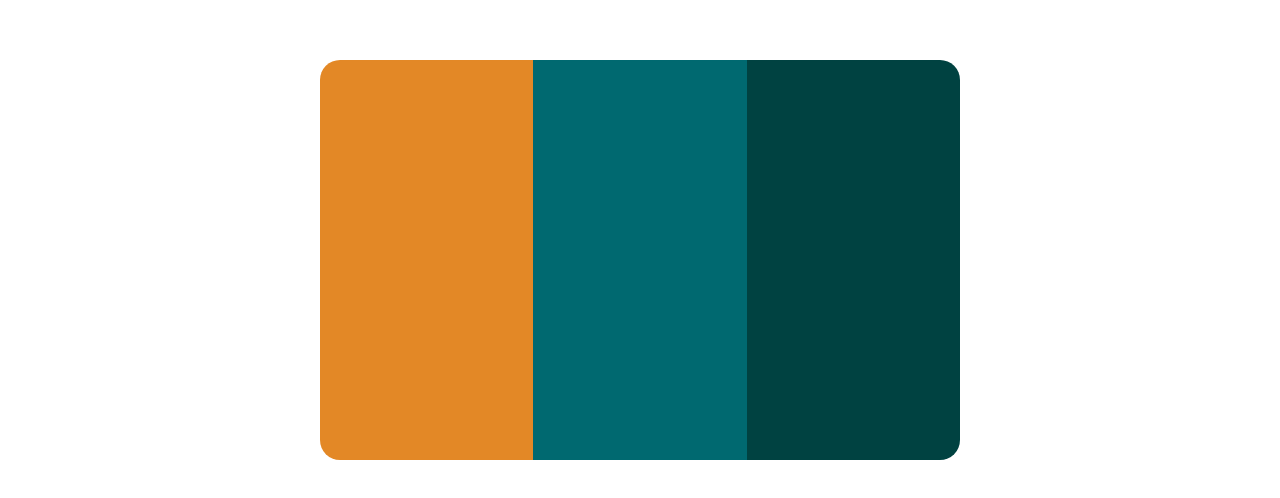
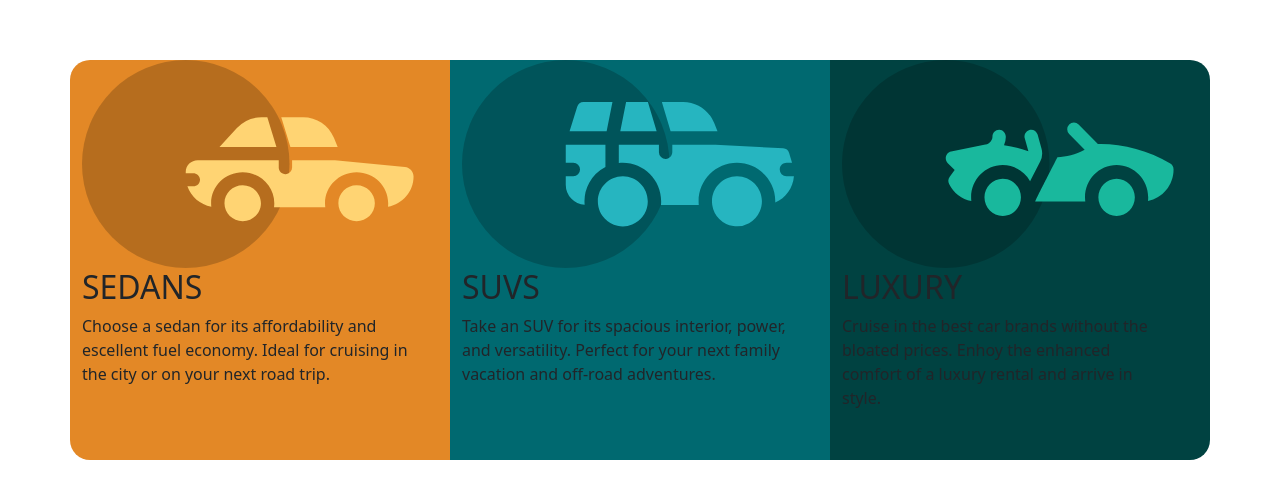
Before and after one commit to pau-develop/202207-w2ch1-pau-sanchez, a website: page components/ex1/ex1.html in a window 1280 px wide. Shown: the part 140-638 px from the top of the page. Drawn offline with nearby package versions, Linux system fonts and the light colour scheme; files that its build step writes are made by us from their sources.

Commit message:
Changed html layout to use bootstrap

```diff
--- a/components/ex1/ex1.html
+++ b/components/ex1/ex1.html
@@ -6,15 +6,60 @@
     <meta name="viewport" content="width=device-width, initial-scale=1.0" />
     <link rel="stylesheet" href="/css/styles.css" />
     <link rel="shortcut icon" href="./favicon-32x32.png" type="image/x-icon" />
+    <!-- CSS only -->
+    <link
+      href="https://cdn.jsdelivr.net/npm/bootstrap@5.2.0-beta1/dist/css/bootstrap.min.css"
+      rel="stylesheet"
+      integrity="sha384-0evHe/X+R7YkIZDRvuzKMRqM+OrBnVFBL6DOitfPri4tjfHxaWutUpFmBp4vmVor"
+      crossorigin="anonymous"
+    />
     <title>3 columns</title>
   </head>
   <body>
     <main class="page-wrap">
-      <section class="main">
-        <div class="box-left"></div>
-        <div class="box-mid"></div>
-        <div class="box-right"></div>
-      </section>
+      <div class="main container-lg">
+        <div class="row h-100">
+          <div class="main__box-left col-4">
+            <div class="row w-100">
+              <img src="/components/ex1/icon-sedans.svg" />
+            </div>
+            <div class="row w-100"><h2>SEDANS</h2></div>
+            <div class="row w-100">
+              <p>
+                Choose a sedan for its affordability and escellent fuel economy.
+                Ideal for cruising in the city or on your next road trip.
+              </p>
+            </div>
+            <div class="row w-100"><a href="#"></a></div>
+          </div>
+          <div class="main__box-mid col-4">
+            <div class="row w-100">
+              <img src="/components/ex1/icon-suvs.svg" />
+            </div>
+            <div class="row w-100"><h2>SUVS</h2></div>
+            <div class="row w-100">
+              <p>
+                Take an SUV for its spacious interior, power, and versatility.
+                Perfect for your next family vacation and off-road adventures.
+              </p>
+            </div>
+            <div class="row w-100"><a href="#"></a></div>
+          </div>
+          <div class="main__box-right col-4">
+            <div class="row w-100">
+              <img src="/components/ex1/icon-luxury.svg" />
+            </div>
+            <div class="row w-100"><h2>LUXURY</h2></div>
+            <div class="row w-100">
+              <p>
+                Cruise in the best car brands without the bloated prices. Enhoy
+                the enhanced comfort of a luxury rental and arrive in style.
+              </p>
+            </div>
+            <div class="row w-100"><a href="#"></a></div>
+          </div>
+        </div>
+      </div>
     </main>
   </body>
 </html>
--- a/sass/components/_ex1.scss
+++ b/sass/components/_ex1.scss
@@ -11,19 +11,43 @@
   width: 50vw;
   height: 50vh;
   display: flex;
-  .box-left {
+  &__box-left {
     flex: 1;
     background-color: hsl(31, 77%, 52%);
     border-radius: 20px 0 0 20px;
+    display: flex;
+    flex-direction: column;
+    &__image {
+    }
+    &__title {
+      font-family: Arial;
+      color: white;
+    }
   }
-  .box-mid {
+  &__box-mid {
     flex: 1;
     background-color: hsl(184, 100%, 22%);
+    display: flex;
+    flex-direction: column;
+    &__image {
+    }
+    &__title {
+      font-family: Arial;
+      color: white;
+    }
   }
-  .box-right {
+  &__box-right {
     flex: 1;
     background-color: hsl(179, 100%, 13%);
     border-radius: 0 20px 20px 0;
+    display: flex;
+    flex-direction: column;
+    &__image {
+    }
+    &__title {
+      font-family: Arial;
+      color: white;
+    }
   }
 }
 // ## Colors
```
